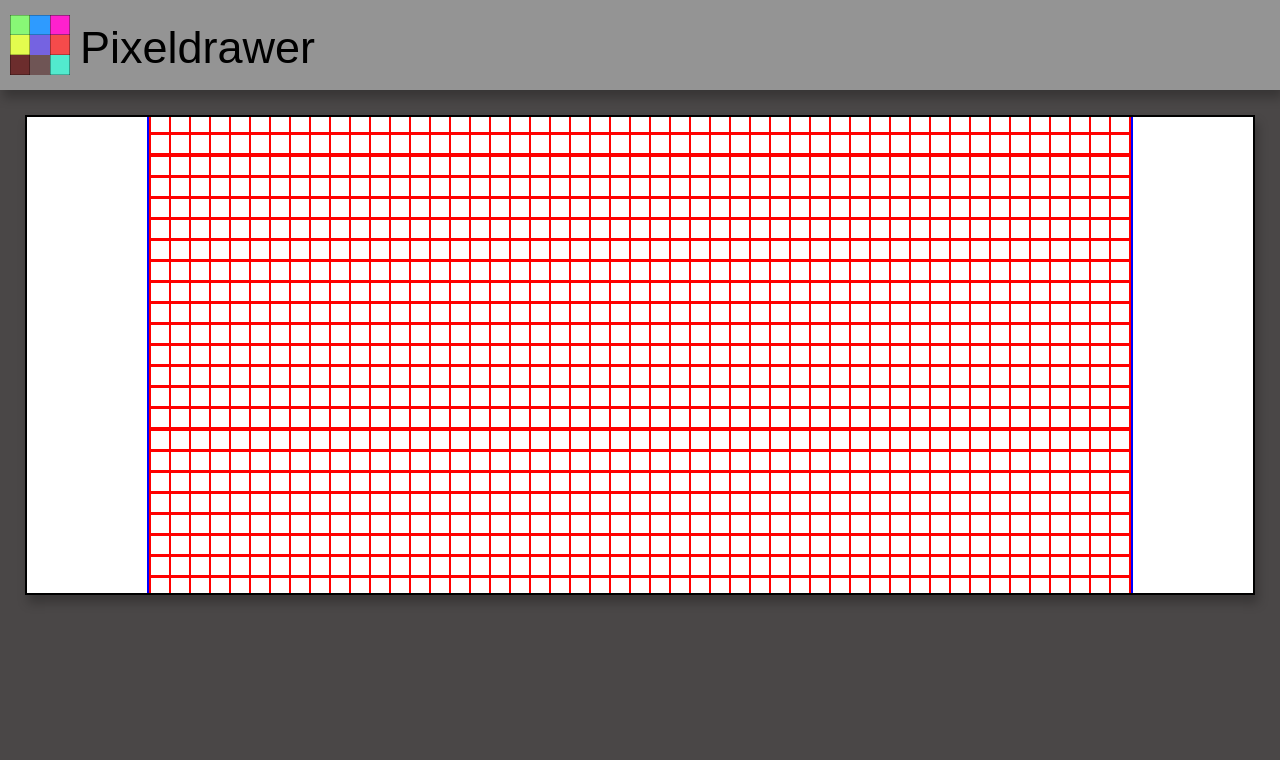
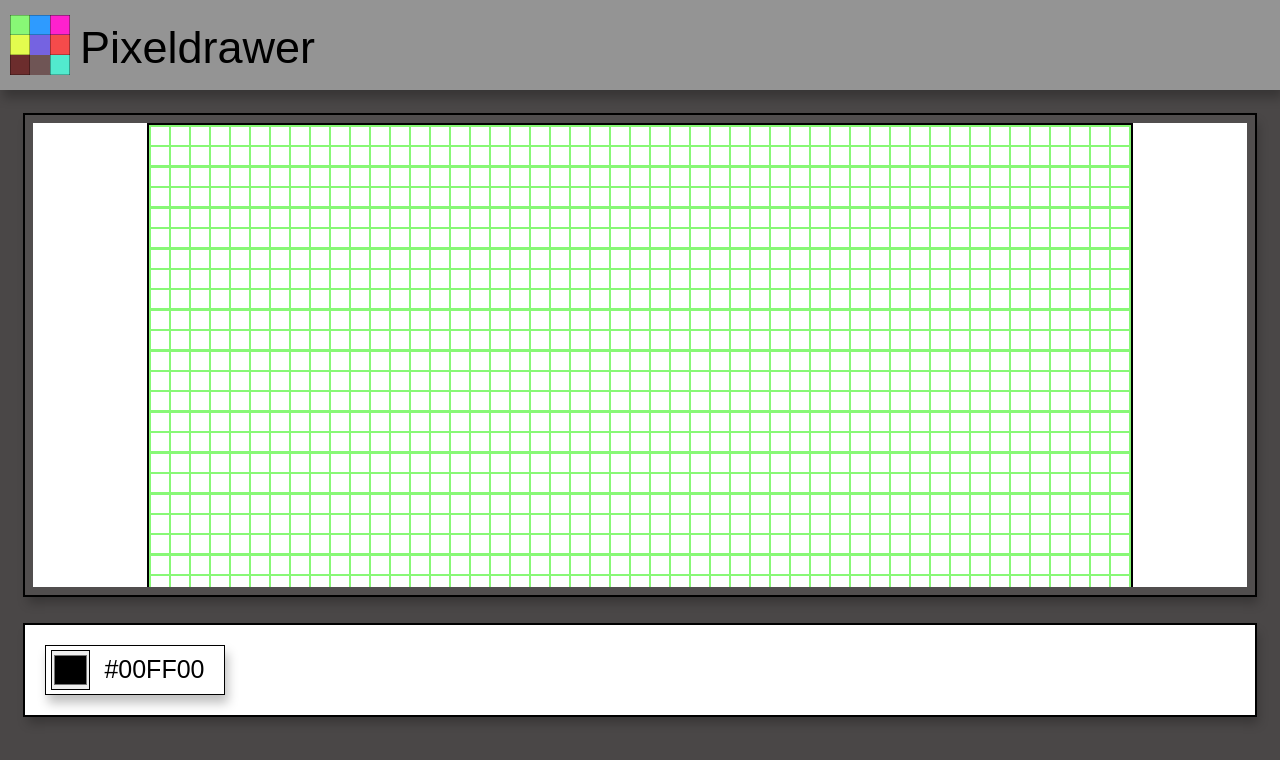
Before and after one commit to Buttergipfeli/pixeldrawer, a Next.js app: page / in a window 1280 px wide. Shown: the top 760 px of the page. Built offline with nearby package versions, Linux system fonts and the light colour scheme.

Commit message:
Canvas-scroll is now working changed it to display table

```diff
--- /dev/null
+++ b/components/canvas/Canvas.module.css
@@ -0,0 +1,55 @@
+.canvasBoard::-webkit-scrollbar {
+  display: none;
+}
+
+.canvasBoard {
+  background-color: #ffffff;
+  width: 100%;
+  height: 60vh;
+  overflow: scroll;
+  border: 8px solid #514e4e;
+  outline: 2px solid #000000;
+  box-shadow: 3px 8px 10px rgba(0, 0, 0, 0.25);
+  -ms-overflow-style: none;
+  scrollbar-width: none;
+}
+
+.canvas {
+  display: table;
+  width: 100%;
+  height: 100%;
+}
+
+.canvasLayout {
+  display: table-cell;
+  vertical-align: middle;
+}
+
+.canvasPixels {
+  width: 986px;
+  min-width: 986px;
+  height: 700px;
+  min-height: 700px;
+  border: 2px solid;
+  border-color: #000000;
+  display: table;
+  margin: auto;
+  padding-right: 2px;
+  padding-bottom: 1.5px;
+}
+
+.tableRow {
+  display: table-row;
+}
+
+.tableCell {
+  display: table-cell;
+}
+
+.canvasPixel {
+  margin: 0 !important;
+  box-shadow: 2px 0 0 0 #88F876, 0 2px 0 0 #88F876, 2px 2px 0 0 #88F876,
+    2px 0 0 0 #88F876 inset, 0 2px 0 0 #88F876 inset;
+  width: 20px;
+  height: 20px;
+}
--- /dev/null
+++ b/components/canvas/Canvas.tsx
@@ -0,0 +1,30 @@
+import { NextPage } from 'next';
+import styles from './Canvas.module.css';
+
+const Canvas: NextPage = () => {
+
+    const x: number[] = Array.from(Array(49).keys());
+    const y: number[] = Array.from(Array(34).keys());
+
+    return (
+        <div className={styles.canvasBoard}>
+            <div className={styles.canvas}>
+                <div className={styles.canvasLayout}>
+                    <div className={styles.canvasPixels}>
+                        {y.map((number) =>
+                            <div key={number} className={styles.tableRow}>
+                                {x.map((number) =>
+                                    <div key={number} className={styles.tableCell}>
+                                        <div className={styles.canvasPixel}></div>
+                                    </div>
+                                )}
+                            </div>
+                        )}
+                    </div>
+                </div>
+            </div>
+        </div>
+    );
+}
+
+export { Canvas };
--- /dev/null
+++ b/components/colorregister/ColorRegister.module.css
@@ -0,0 +1,40 @@
+.colorRegister {
+  width: 100%;
+  background-color: #ffffff;
+  height: 90px;
+  outline: 2px solid #000000;
+  box-shadow: 3px 8px 10px rgba(0, 0, 0, 0.25);
+  padding: 20px;
+  display: flex;
+  justify-content: space-between;
+  align-items: center;
+}
+
+.colorPicker {
+  width: 180px;
+  height: 100%;
+  border: 1px solid #000000;
+  box-shadow: 3px 8px 10px rgba(0, 0, 0, 0.25);
+  display: flex;
+  align-items: center;
+  justify-content: flex-start;
+  padding: 5px;
+}
+
+.color {
+  width: 50px;
+  height: 40px;
+  border: 1px solid #000000;
+}
+
+.superColorText {
+  width: 100%;
+  height: 100%;
+}
+
+.colorText {
+  font-size: 25px;
+  font-weight: 200;
+  display: flex;
+  justify-content: center;
+}
--- /dev/null
+++ b/components/colorregister/ColorRegister.tsx
@@ -0,0 +1,17 @@
+import { NextPage } from 'next';
+import styles from './ColorRegister.module.css';
+
+const ColorRegister: NextPage = () => {
+    return (
+        <div className={styles.colorRegister}>
+            <div className={styles.colorPicker}>
+                <input type='color' className={styles.color} />
+                <div className={styles.superColorText}>
+                    <span className={styles.colorText}>#00FF00</span>
+                </div>
+            </div>
+        </div>
+    );
+}
+
+export { ColorRegister };
--- a/pages/index.tsx
+++ b/pages/index.tsx
@@ -1,11 +1,10 @@
-import type { NextPage } from 'next'
-import Head from 'next/head'
-import styles from '../styles/Home.module.css'
+import type { NextPage } from 'next';
+import Head from 'next/head';
+import { Canvas } from '../components/canvas/Canvas';
+import { ColorRegister } from '../components/colorregister/ColorRegister';
+import styles from '../styles/Home.module.css';
 
 const Home: NextPage = () => {
-
-  const x: number[] = Array.from(Array(1617).keys());
-  const y: number[] = Array.from(Array(700).keys());
 
   return (
     <div>
@@ -15,16 +14,13 @@ const Home: NextPage = () => {
         <link rel="icon" href="/favicon.ico" />
       </Head>
       <main>
-        <div className={styles.canvas}>
-          <div className={styles.canvasPixels}>
-            {x.map((number) =>
-              <div className={styles.canvasPixel}></div>
-            )}
-          </div>
+        <div className={styles.contents}>
+          <Canvas></Canvas>
+          <ColorRegister></ColorRegister>
         </div>
       </main>
     </div>
-  )
+  );
 }
 
 export default Home
--- a/styles/Home.module.css
+++ b/styles/Home.module.css
@@ -1,33 +1,5 @@
-.canvas {
-  background-color: #ffffff;
-  width: 100%;
-  height: 60vh;
-  overflow: scroll;
-  border: 2px solid #000000;
-  box-shadow: 3px 8px 10px rgba(0, 0, 0, 0.25);
+.contents {
   display: flex;
-  justify-content: center;
-  align-items: center;
-  flex-direction: column-reverse;
+  flex-direction: column;
+  row-gap: 30px;
 }
-
-.canvasPixels {
-  width: 986px;
-  min-width: 986px;
-  height: 700px;
-  min-height: 700px;
-  border: 2px solid;
-  border-color: blue;
-  display: flex;
-  flex-wrap: wrap;
-  margin: auto;
-  white-space: nowrap;
-}
-
-.canvasPixel {
-  margin: 0 !important;
-  box-shadow: 2px 0 0 0 red, 0 2px 0 0 red, 2px 2px 0 0 red,
-    2px 0 0 0 red inset, 0 2px 0 0 red inset;
-  width: 20px;
-  height: 20px;
-}
```
